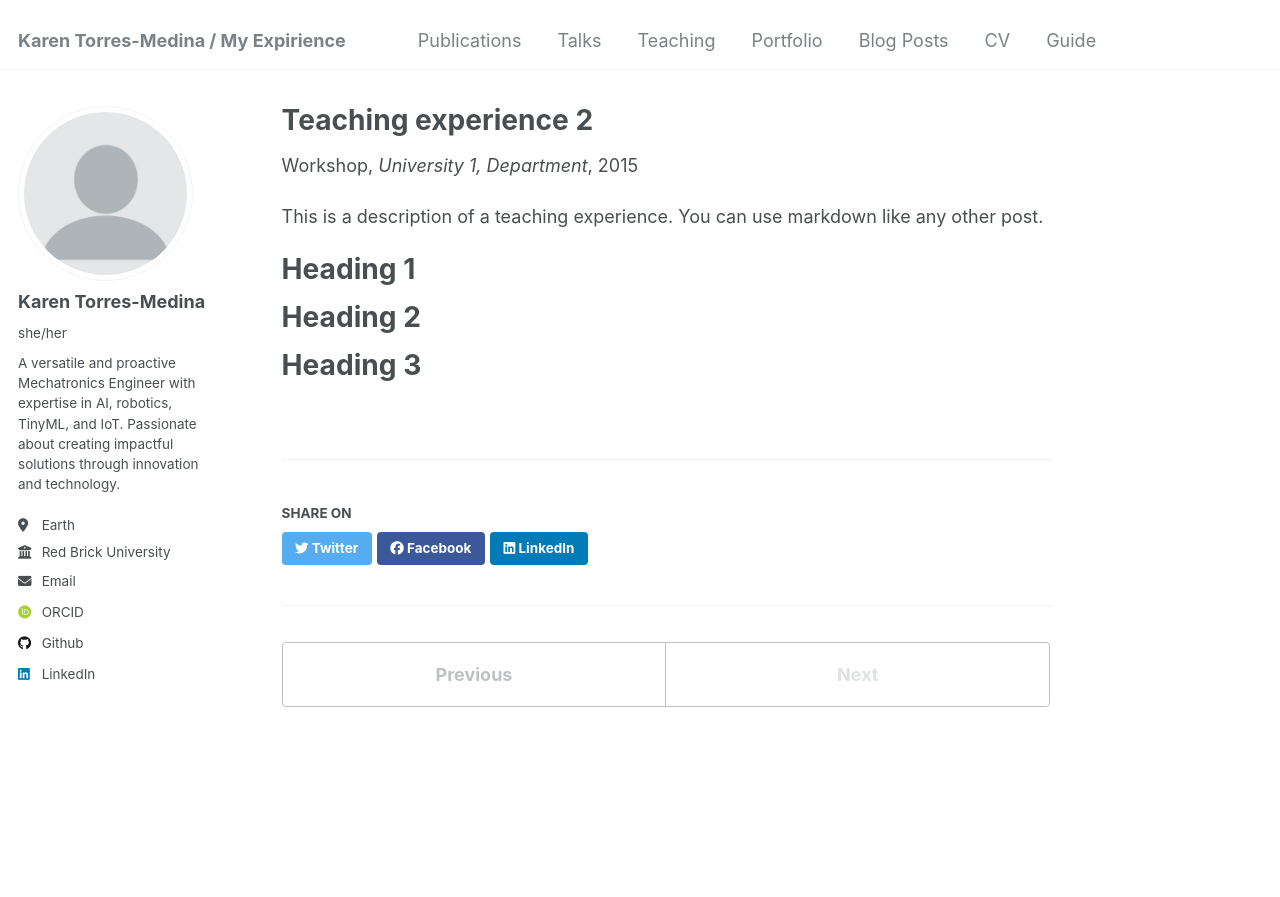
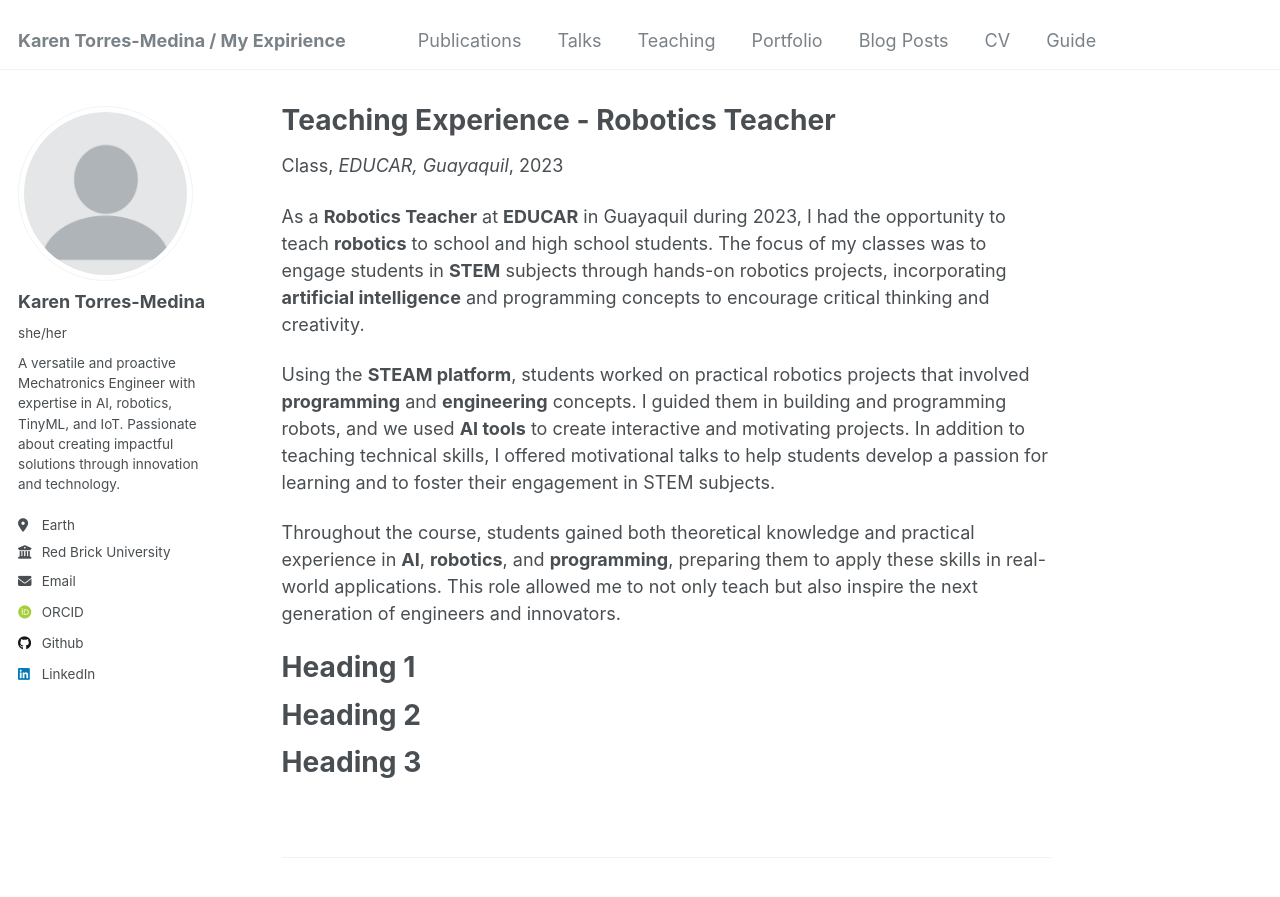
Before and after one commit to kttorres/experience, a Jekyll site: the page built from _teaching/2015-spring-teaching-2.md, in a window 1280 px wide and 900 px high. Shown: the top 897 px of the window. Built offline with Jekyll 4.4.1, drawn with Linux system fonts in a browser that asks for light colours; some web fonts are replaced.

Commit message:
Update 2015-spring-teaching-2.md

```diff
--- a/_teaching/2015-spring-teaching-2.md
+++ b/_teaching/2015-spring-teaching-2.md
@@ -1,14 +1,18 @@
 ---
-title: "Teaching experience 2"
+title: "Teaching Experience - Robotics Teacher"
 collection: teaching
-type: "Workshop"
-permalink: /teaching/2015-spring-teaching-1
-venue: "University 1, Department"
-date: 2015-01-01
-location: "City, Country"
+type: "Class"
+permalink: /teaching/2023-robotics-teacher-educar
+venue: "EDUCAR, Guayaquil"
+date: 2023/07/01 - 2024
+location: "Guayaquil, Ecuador"
 ---
 
-This is a description of a teaching experience. You can use markdown like any other post.
+As a **Robotics Teacher** at **EDUCAR** in Guayaquil during 2023, I had the opportunity to teach **robotics** to school and high school students. The focus of my classes was to engage students in **STEM** subjects through hands-on robotics projects, incorporating **artificial intelligence** and programming concepts to encourage critical thinking and creativity.
+
+Using the **STEAM platform**, students worked on practical robotics projects that involved **programming** and **engineering** concepts. I guided them in building and programming robots, and we used **AI tools** to create interactive and motivating projects. In addition to teaching technical skills, I offered motivational talks to help students develop a passion for learning and to foster their engagement in STEM subjects.
+
+Throughout the course, students gained both theoretical knowledge and practical experience in **AI**, **robotics**, and **programming**, preparing them to apply these skills in real-world applications. This role allowed me to not only teach but also inspire the next generation of engineers and innovators.
 
 Heading 1
 ======
```
